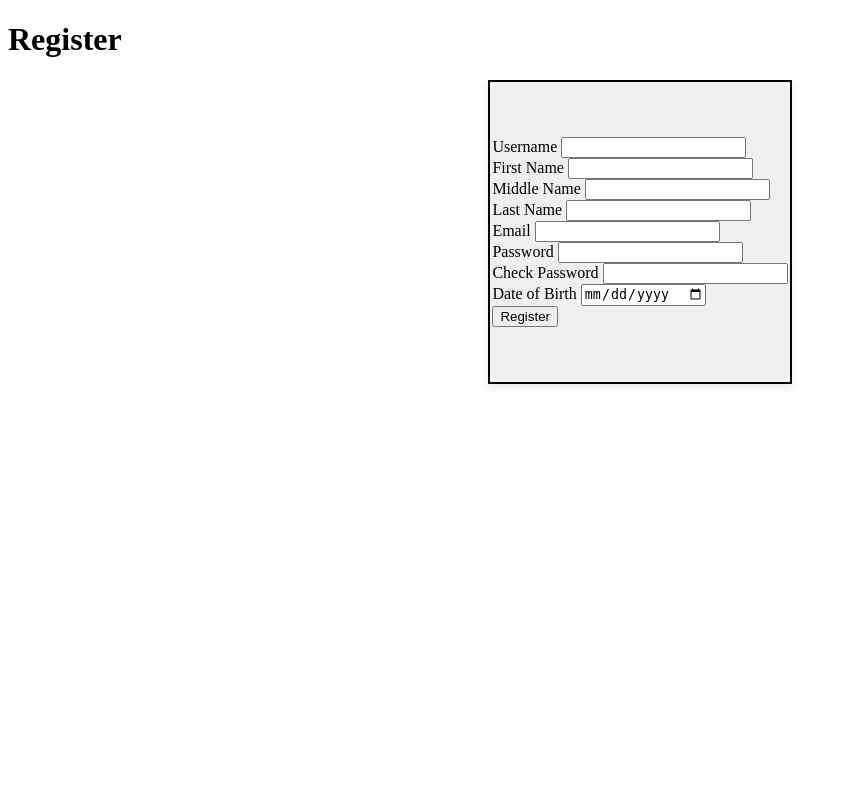
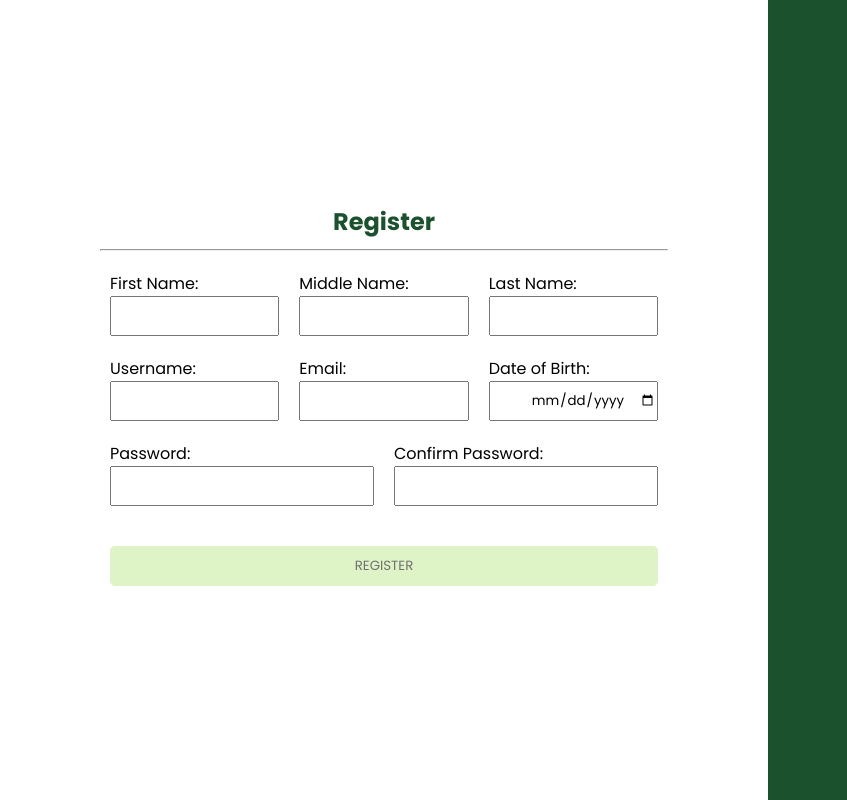
Before and after one commit to Rolfdood/App_Dev_Final, a PHP site: page /php/register.php in a window 1280 px wide. Shown: the whole page, without its empty margins (0-847 px from the left). Run offline with PHP 8.4, Linux system fonts and the light colour scheme.

Commit message:
Added design for landing, login, and reg.

```diff
--- a/php/register.php
+++ b/php/register.php
@@ -23,63 +23,74 @@
 
 <!DOCTYPE html>
 <html lang="en">
-
   <head>
     <meta charset="UTF-8">
     <meta name="viewport" content="width=device-width, initial-scale=1.0">
     <title>FinTrack Register</title>
-  <link rel="stylesheet" href="../styles/register.css">
+    <link rel="stylesheet" href="../styles/login_reg.css">
   </head>
 
   <body>
-  <div>
-    <div>
+    <div class="container">
+      <section class="reg-form forms">
         <h1>Register</h1>
+        <hr>
+        <form method="post" target="_self">
+          <div class="row_field_row">
+            <div class="row_fields">
+              <label for="fname">First Name:</label>
+              <input type="text" name="fname" id="fname" class="<?php if(@$error['fname']) echo "error"?>" value="<?php echo @$fname?>" required>
             </div>
-    <div class="box">
-      <form method="post" target="_self">
-        <div>
-          <label for="uname">Username</label>
+
+            <div class="row_fields">
+              <label for="mname">Middle Name:</label>
+              <input type="text" name="mname" id="mname" class="<?php if(@$error['mname']) echo "error"?>" value="<?php echo @$mname?>">
+            </div>
+
+            <div class="row_fields">
+              <label for="lname">Last Name:</label>
+              <input type="text" name="lname" id="lname" class="<?php if(@$error['lname']) echo "error"?>" value="<?php echo @$lname?>" required>
+            </div>
+          </div>
+
+          <div class="row_field_row">
+            <div class="row_fields">
+              <label for="uname">Username:</label>
               <input type="text" name="uname" id="uname" class="<?php if(@$error['uname']) echo "error"?>" value="<?php echo @$uname?>" required>
-          <br>
             </div>
-        <div>
-          <label for="fname">First Name</label>
-          <input type="text" name="fname" id="fname" class="<?php if(@$error['fname']) echo "error"?>" value="<?php echo @$fname?>" required>
-          <br>
-        </div>
-        <div>
-          <label for="mname">Middle Name</label>
-          <input type="text" name="mname" id="mname" class="<?php if(@$error['mname']) echo "error"?>" value="<?php echo @$mname?>">
-          <br>
-        </div>
-        <div>
-          <label for="lname">Last Name</label>
-          <input type="text" name="lname" id="lname" class="<?php if(@$error['lname']) echo "error"?>" value="<?php echo @$lname?>" required>
-          <br>
-        </div>
-        <div>
-          <label for="email">Email</label>
+
+            <div class="row_fields">
+              <label for="email">Email:</label>
               <input type="text" name="email" id="email" class="<?php if(@$error['email']) echo "error"?>" value="<?php echo @$email?>" required>
             </div>
-        <div>
-          <label for="pass">Password</label>
+
+            <div class="row_fields">
+              <label for="dob">Date of Birth:</label>
+              <input type="date" name="dob" id="dob">
+            </div>
+          </div>
+
+          <div class="row_field_row">
+            <div class="row_fields">
+              <label for="pass">Password:</label>
               <input type="password" name="password" id="pass" class="<?php if(@$error['password']) echo "error"?>" value="<?php echo @$password?>" required>
             </div>
-        <div>
-          <label for="check_pass">Check Password</label>
+
+            <div class="row_fields">
+              <label for="check_pass">Confirm Password:</label>
               <input type="password" name="check_password" id="check_pass" class="<?php if(@$error['check_password']) echo "error"?>" required>
             </div>
-        <div>
-          <label for="dob">Date of Birth</label>
-          <input type="date" name="dob" id="dob">
           </div>
-        <div>
-          <input type="submit" id="register" name="register" value="Register">
+
+          <div class="row_field_row">
+            <input type="submit" class="btn" id="register" name="register" value="REGISTER">
           </div>
         </form>
-    </div>
+      </section>
+
+      <section class="reg_deets">
+
+      </section>
     </div>
   </body>
-
 </html>
--- a/styles/general.css
+++ b/styles/general.css
@@ -1,7 +1,7 @@
 @import url('https://fonts.googleapis.com/css2?family=Poppins:ital,wght@0,100;0,200;0,300;0,400;0,500;0,600;0,700;0,800;0,900;1,100;1,200;1,300;1,400;1,500;1,600;1,700;1,800;1,900&display=swap');
 
 :root {
-    --body-color: #DEF4C6;
+    --body-color: #FFF;
     --sidebar-color: #FFF;
     --primary-color: #1B512D;
     --primary-color-light: #DEF4C6;
--- /dev/null
+++ b/styles/login_reg.css
@@ -0,0 +1,90 @@
+@import url("general.css");
+
+.container {
+  width: 100%;
+  height: 100vh;
+  display: flex;
+  flex-direction: row;
+}
+
+.details {
+  width: 65%;
+  height: inherit;
+  background: var(--primary-color);
+}
+
+.reg_deets {
+  width: 40%;
+  background: var(--primary-color);
+}
+
+.forms {
+  display: flex;
+  flex-direction: column;
+  justify-content: center;
+  background: var(--body-color);
+}
+
+.login {
+  width: 35%;
+  padding: 100px;
+}
+
+.reg-form {
+  width: 60%;
+  padding: 100px;
+}
+
+.row_field_row {
+  width: 100%;
+  display: flex;
+  flex-direction: row;
+}
+
+.row_field_row .row_fields input, .text {
+  width: 100%;
+  height: 40px;
+  text-indent: 20px;
+}
+
+.row_fields {
+  width: 100%;
+  display: flex;
+  flex-direction: column;
+  margin: 10px;
+}
+
+.row_remember_me {
+  text-align: center;
+}
+
+.btn {
+  height: 40px;
+  width: 100%;
+  margin: 10px;
+  margin-top: 30px;
+  background: var(--primary-color-light);
+  color: var(--text-color);
+  border: none;
+  border-radius: 5px;
+}
+
+.btn:hover {
+  font-weight: bold;
+  background: var(--primary-color);
+  color: var(--container-color);
+}
+
+.error{
+  border: red 5px;
+}
+
+h1 {
+  color: var(--primary-color);
+  text-align: center;
+}
+
+hr {
+  width: 100%;
+  margin: 10px 0;
+}
--- a/styles/register.css
+++ /dev/null
@@ -1,15 +0,0 @@
-.box {
-  display: flex;
-  justify-content: center;
-  align-items: center;
-  width: 300px;
-  height: 300px;
-  margin: auto;
-  border: 2px solid #000;
-  background-color: #f0f0f0;
-  box-shadow: 0 4px 8px rgba(0, 0, 0, 0.1);
-}
-
-.error{
-  border: red 5px;
-}
```
Also changed, not shown: index.php (+44 -21 lines), php/login.php (+25 -16 lines), styles/home.css (added, +60 -0 lines), styles/login.css (deleted, +0 -15 lines). Lines whose indentation alone changed are shown as unchanged.
